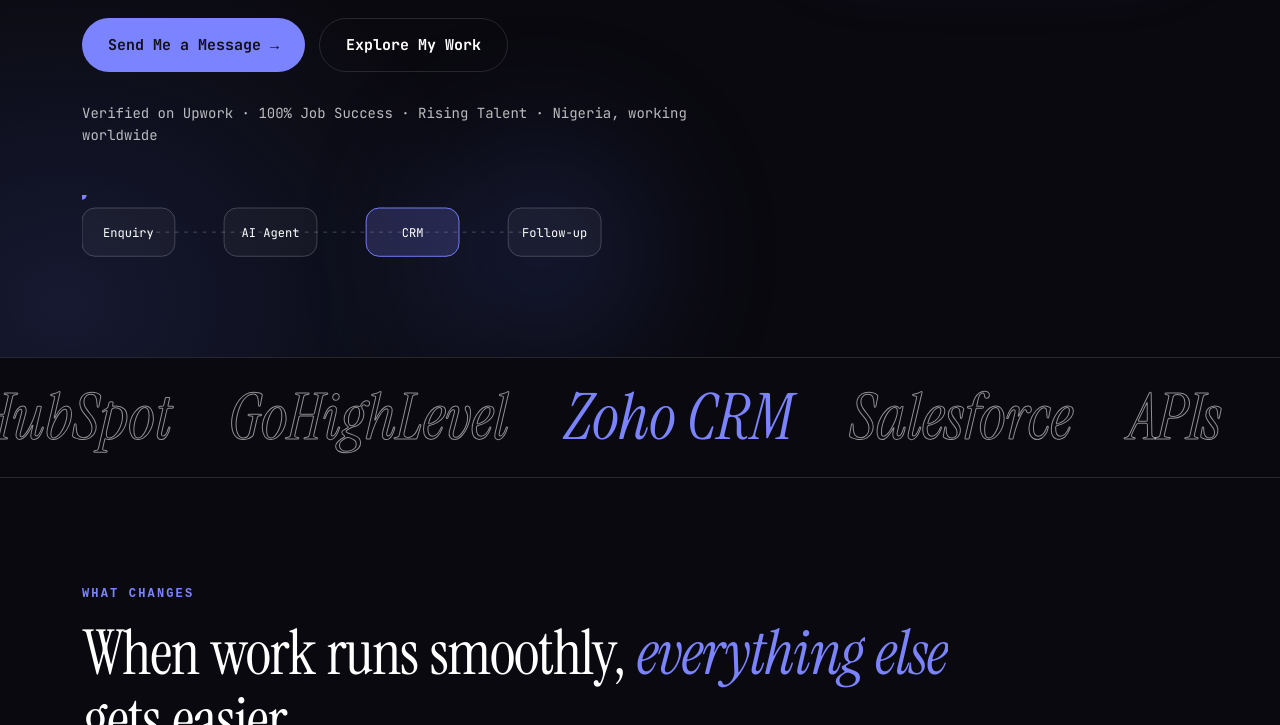
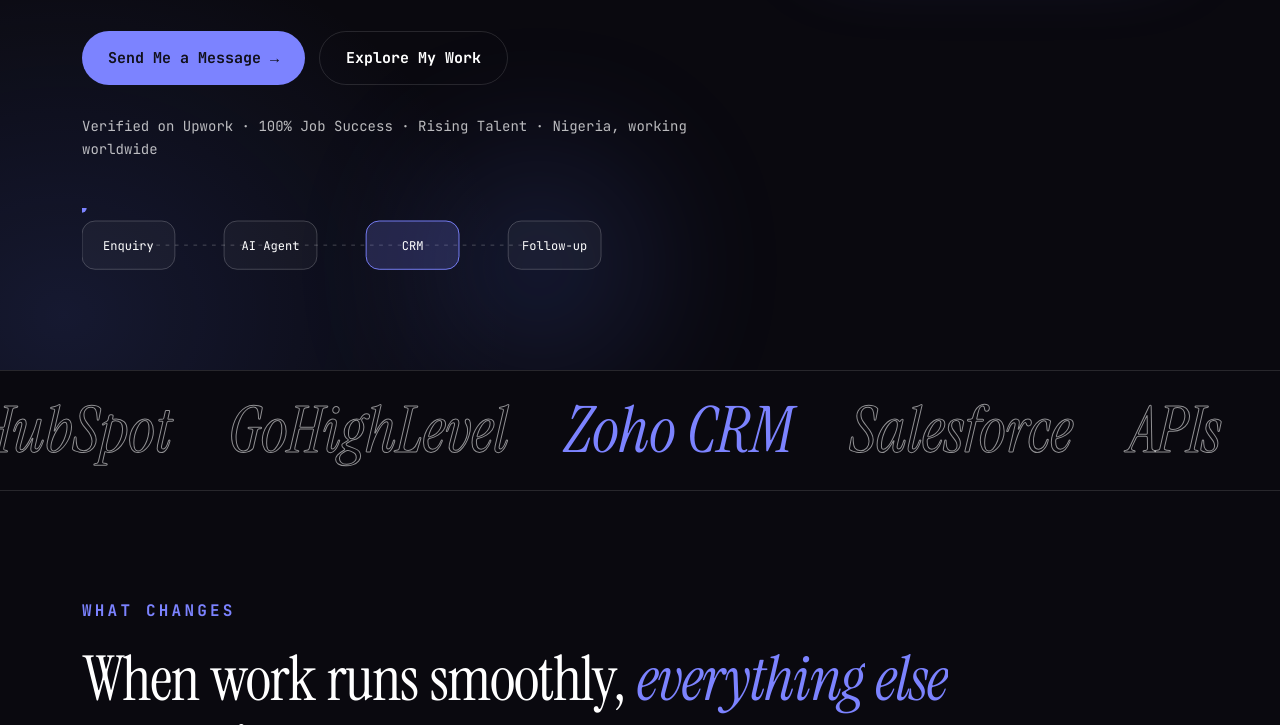
Before and after one commit to Henoch4/Ose-Prosper, a website: page index.html in a window 1280 px wide. Shown: the part 724-1449 px from the top of the page. Drawn offline with Linux system fonts and the light colour scheme; a web font is replaced by a local one.

Commit message:
\"Add WhatsApp number and enlarge AI Automation Engineer tag\"

```diff
--- a/assets/css/style.css
+++ b/assets/css/style.css
@@ -52,11 +52,11 @@ section {
 em { color:var(--y); font-style:italic; }
 
 .tag {
-  font:600 12px/1 monospace;
-  letter-spacing:.18em;
+  font:700 16px/1.2 "JetBrains Mono",monospace;
+  letter-spacing:.2em;
   text-transform:uppercase;
   color:var(--y);
-  margin-bottom:18px;
+  margin-bottom:24px;
   display:block;
 }
 
--- a/index.html
+++ b/index.html
@@ -267,7 +267,7 @@
 <dialog id="dlg"><button class="x" aria-label="Close" onclick="dlg.close()">&times;</button><div class="in" id="db"></div></dialog>
 
 <script>
-const CONFIG={whatsapp:"WHATSAPP_NUMBER_PLACEHOLDER",linkedin:"LINKEDIN_URL_PLACEHOLDER",upwork:"https://www.upwork.com/freelancers/~011853d7bab27bc0e9",email:"EMAIL_PLACEHOLDER"};
+const CONFIG={whatsapp:"09158455851",linkedin:"LINKEDIN_URL_PLACEHOLDER",upwork:"https://www.upwork.com/freelancers/~011853d7bab27bc0e9",email:"EMAIL_PLACEHOLDER"};
 const CATS=["All Projects","AI Agents","n8n Automation","CRM Integration","Lead Routing","API Integrations","Custom Automation"];
 const mk=(id,title,cat,short,problem,done,tools)=>({id,title,cat,short,problem,done,tools,result:"Verified result to be added.",demo:true});
 const SAMPLES=[
```
